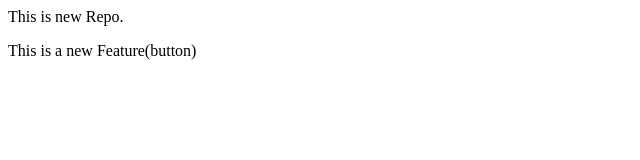
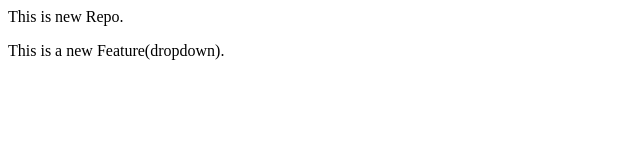
Before and after one commit to Wajiha99/localrepo, a plain HTML site: page index.html in a window 1280 px wide. Shown: the full height of the page, 0-640 px from the left. Drawn offline with Linux system fonts and the light colour scheme.

Commit message:
Adding Dropdown

```diff
--- a/index.html
+++ b/index.html
@@ -1,2 +1,2 @@
 <p>This is new Repo.</p>
-<p>This is a new Feature(button)</p>
+<p>This is a new Feature(dropdown).</p>
```
